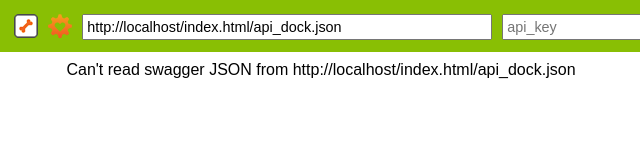
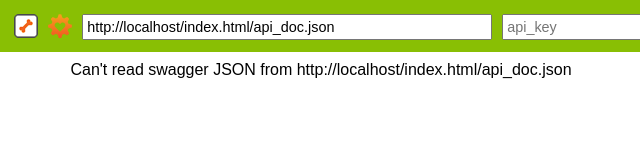
Before and after one commit to haoxiuwang/rest-api-docs, a plain HTML site: page index.html in a window 1280 px wide. Shown: the full height of the page, 319-959 px from the left. Drawn offline with Linux system fonts and the light colour scheme; no server answers; a web font is replaced by a local one.

Commit message:
typo fixed

```diff
--- a/index.html
+++ b/index.html
@@ -31,7 +31,7 @@
         url = "http://petstore.swagger.wordnik.com/v2/swagger.json";
       }
       window.swaggerUi = new SwaggerUi({
-        url: "api_dock.json",
+        url: "api_doc.json",
         dom_id: "swagger-ui-container",
         supportedSubmitMethods: ['get', 'post', 'put', 'delete'],
         onComplete: function(swaggerApi, swaggerUi){
```
